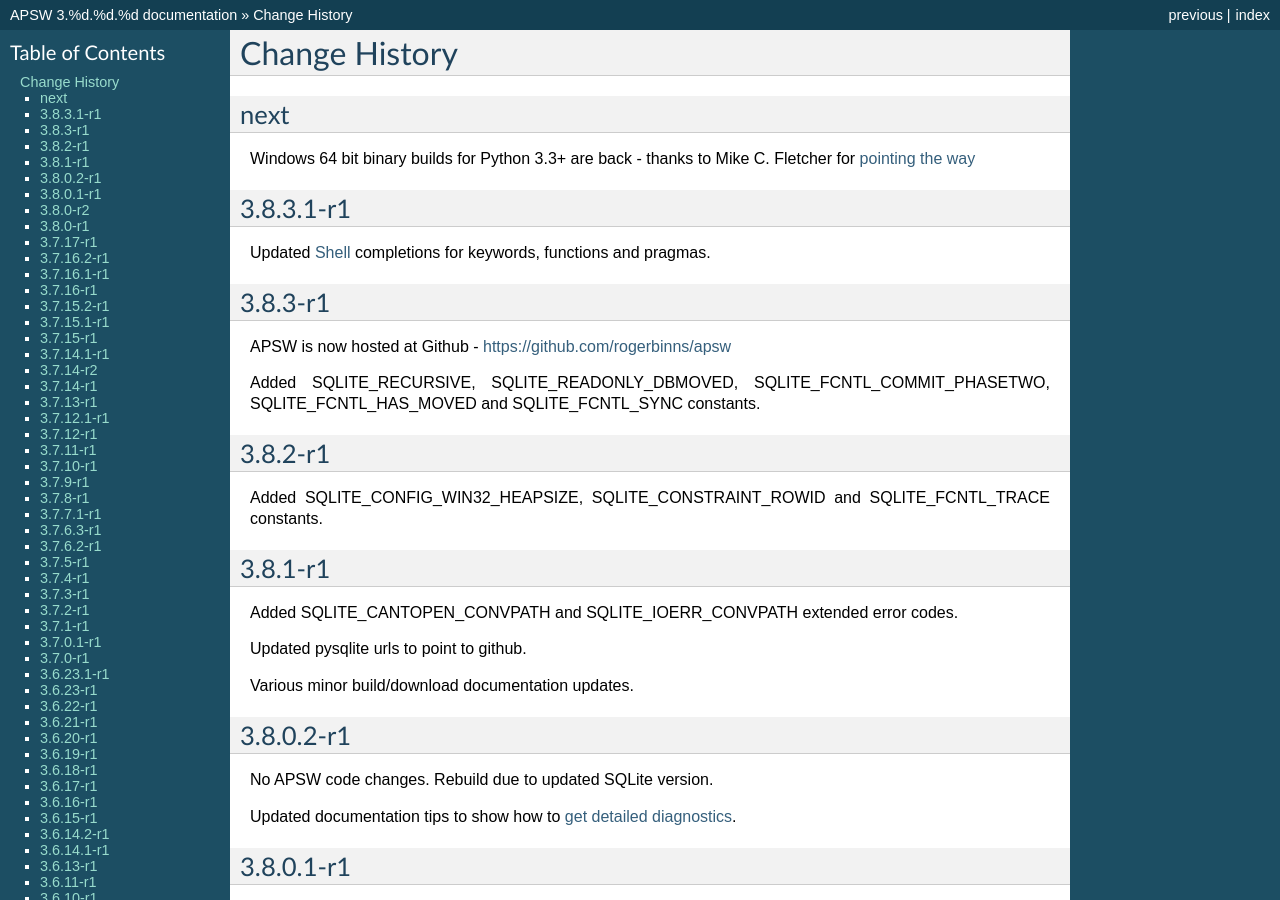
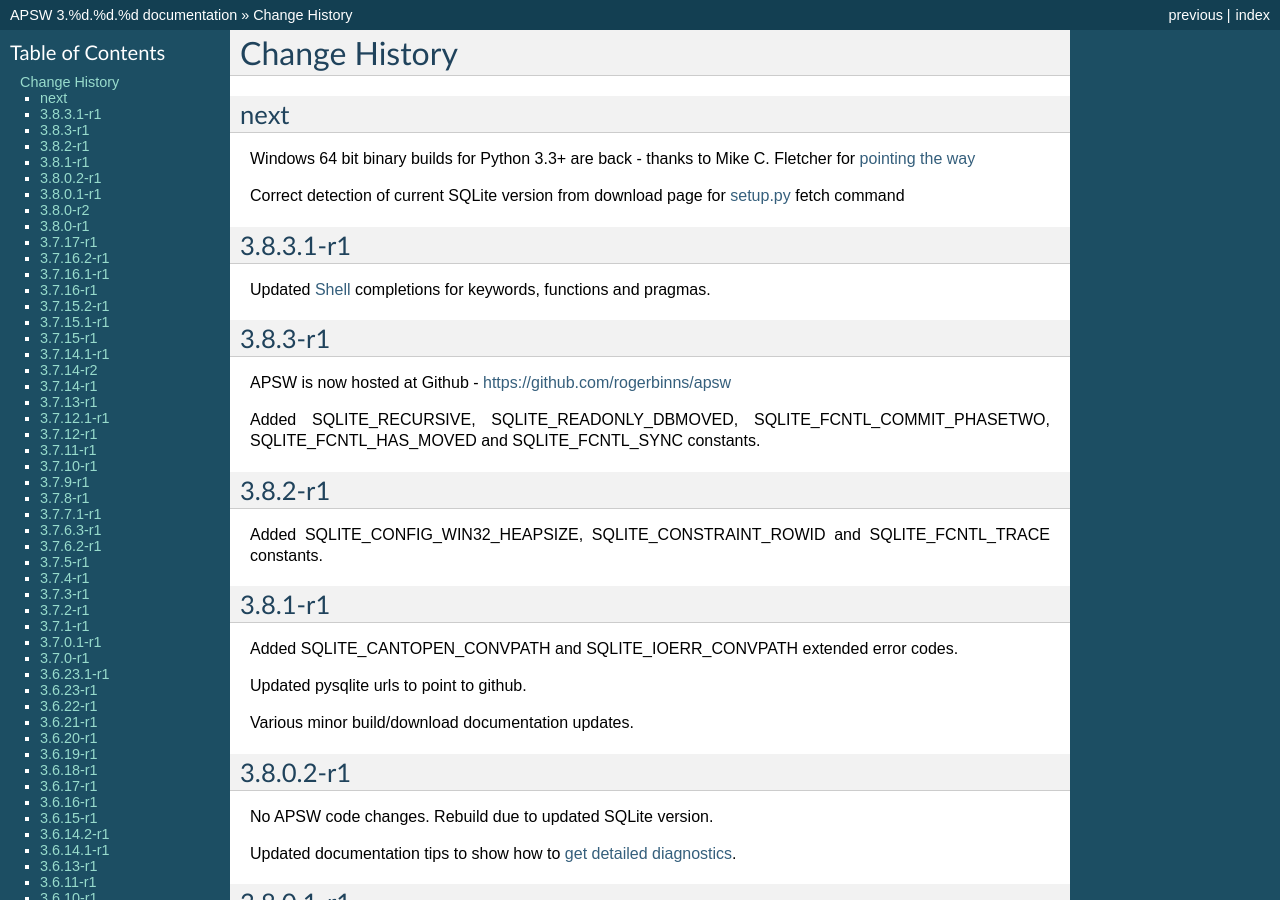
Before and after one commit to rogerbinns/apsw, a Sphinx documentation site: the page built from doc/changes.rst, in a window 1280 px wide and 900 px high. Built offline with Sphinx 7.4.7, drawn with Linux system fonts in a browser that asks for light colours; pages that are not in the unit, such as notebooks, are missing from menus; the version number is read from the project's files by our own code.

Commit message:
Make fetch find current version correctly

```diff
--- a/doc/changes.rst
+++ b/doc/changes.rst
@@ -9,7 +9,8 @@
 Mike C. Fletcher for `pointing the way
 <http://blog.vrplumber.com/b/2014/02/12/step-2-get-amd64-compatible-vs-2010/>`__
 
-
+Correct detection of current SQLite version from download page for
+:doc:`setup.py <build>` fetch command
 
 3.8.3.1-r1
 ==========
--- a/setup.py
+++ b/setup.py
@@ -218,7 +218,7 @@
         if self.version is None:
             write("  Getting download page to work out current SQLite version")
             page=self.download("https://sqlite.org/download.html", text=True, checksum=False)
-            match=re.search('sqlite-amalgamation-3([0-9][0-9])([0-9][0-9])([0-9][0-9]).zip"', page)
+            match=re.search(r'sqlite-amalgamation-3([0-9][0-9])([0-9][0-9])([0-9][0-9])\.zip', page)
             if match:
                 self.version="3.%d.%d.%d" % tuple([int(match.group(n)) for n in range(1,4)])
                 if self.version.endswith(".0"):
```
